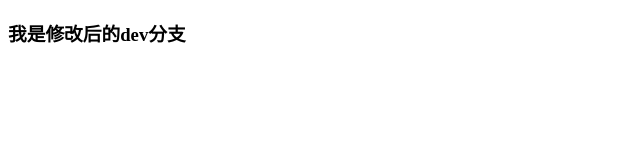
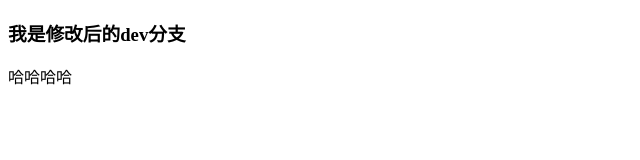
Before and after one commit to overcastsky/sh-01, a plain HTML site: page test.html in a window 1280 px wide. Shown: the whole page, without its empty margins (0-640 px from the left). Drawn offline with Linux system fonts and the light colour scheme.

Commit message:
Update test.html

```diff
--- a/test.html
+++ b/test.html
@@ -8,5 +8,6 @@
 </head>
 <body>
     <h3>我是修改后的dev分支</h3>
+    <p>哈哈哈哈</p>
 </body>
 </html>
```
